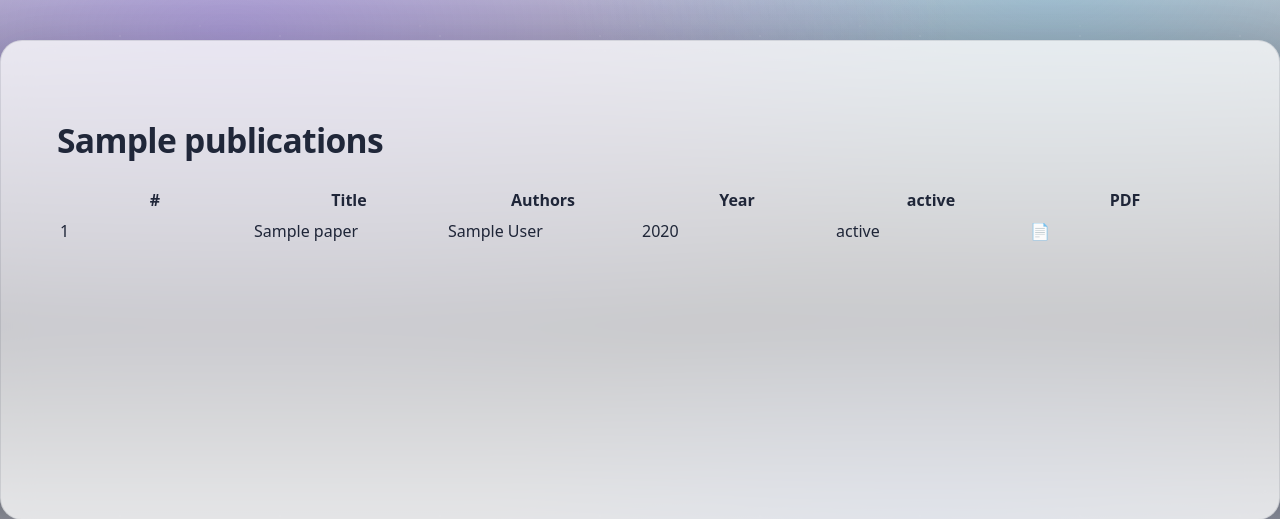
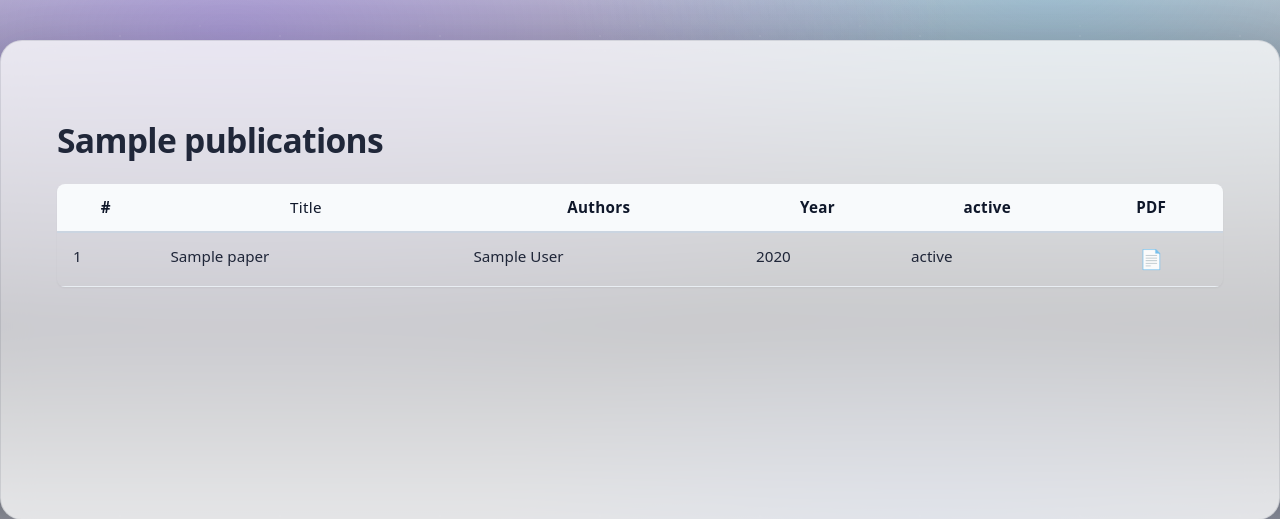
Before and after one commit to UmutMahmut/tianyu-website, a Flask app: template app/templates/publications.html in a window 1280 px wide. Shown: the part 114-633 px from the top of the page. Run offline with Flask 3, Linux system fonts and the light colour scheme; the template is opened without the code that fills it: most values are stand-ins (such as "Sample title", 1, 10 or a date in 2020); some libraries are stand-ins or nearby versions.

Commit message:
Sync website snapshot from /srv/tianyu-site 2026-06-15 13:13:29

```diff
--- a/app/templates/publications.html
+++ b/app/templates/publications.html
@@ -2,34 +2,117 @@
 {% block title %}{{ strings.publications }}{% endblock %}
 
 {% block head_extra %}
+  <!-- 使用与 DataTables JS 匹配的 CSS 版本 -->
   <link rel="stylesheet" href="https://cdn.datatables.net/1.13.6/css/jquery.dataTables.min.css">
   <style>
-    /* 让表格按固定布局分列，避免被某一列长文本拖垮 */
-    #pub-table {
-      table-layout: fixed;
-      width: 100%;
+    /* 表格容器：支持横向滚动，避免窄屏挤压 */
+    .table-wrapper {
+      overflow-x: auto;
+      margin-top: 0.5rem;
+      border-radius: 0.5rem;
+      /* 可选：加一个极浅的阴影增加层次感 */
+      box-shadow: 0 1px 2px 0 rgba(0, 0, 0, 0.05);
     }
 
-    /* 第 2 列（标题）允许换行，必要时单词中间断行 */
+    #pub-table {
+      width: 100%;
+      border-collapse: collapse;
+      font-size: 0.95rem;        /* 稍微加大字体，舒适阅读 */
+      font-family: system-ui, -apple-system, 'Segoe UI', Roboto, 'Helvetica Neue', sans-serif;
+    }
+
+    /* 统一单元格内边距 & 行高 */
+    #pub-table th,
+    #pub-table td {
+      padding: 12px 16px;        /* 上下12px，左右16px — 更宽松 */
+      vertical-align: top;
+      line-height: 1.5;          /* 增加行内间距，多行文字不再挤在一起 */
+      border-bottom: 1px solid #e9eef3;  /* 极浅灰分隔线，柔和 */
+    }
+
+    /* 表头样式：加背景，突出层次 */
+    #pub-table th {
+      background-color: #f8fafc;
+      font-weight: 600;
+      border-bottom: 2px solid #cbd5e1;
+      color: #0f172a;
+      letter-spacing: 0.3px;
+    }
+
+    /* 行悬停效果 — 提升可读性 */
+    #pub-table tbody tr:hover {
+      background-color: #fefce8;  /* 非常浅的暖色，不刺眼且区分行 */
+      transition: background-color 0.2s ease;
+    }
+
+    /* 标题列：允许自然换行，适当加一点字重 */
     #pub-table th:nth-child(2),
     #pub-table td:nth-child(2) {
-      white-space: normal !important;
+      white-space: normal;
       word-break: break-word;
+      font-weight: 500;
     }
 
-    /* 第 3 列（作者）也允许正常换行，避免被 nowrap 锁死 */
+    /* 作者列：允许换行，保持干净 */
     #pub-table th:nth-child(3),
     #pub-table td:nth-child(3) {
-      white-space: normal !important;
+      white-space: normal;
+      line-height: 1.5;
+    }
+
+    /* 年份 / 状态 / PDF 列保持内容紧凑（但 padding 已足够宽松）*/
+    #pub-table th:nth-child(4),
+    #pub-table td:nth-child(4),
+    #pub-table th:nth-child(5),
+    #pub-table td:nth-child(5),
+    #pub-table th:nth-child(6),
+    #pub-table td:nth-child(6) {
+      white-space: nowrap;
+    }
+
+    /* PDF 列居中，图标稍微放大并增加悬停反馈 */
+    #pub-table th:nth-child(6),
+    #pub-table td:nth-child(6) {
+      text-align: center;
+    }
+
+    #pub-table td:nth-child(6) a {
+      font-size: 1.2rem;
+      text-decoration: none;
+      transition: opacity 0.2s;
+    }
+    #pub-table td:nth-child(6) a:hover {
+      opacity: 0.7;
+    }
+
+    /* 针对 DataTables 搜索框样式微调，使其更融合 */
+    .dataTables_wrapper .dataTables_filter {
+      margin-bottom: 1rem;
+    }
+    .dataTables_wrapper .dataTables_filter input {
+      border: 1px solid #cbd5e1;
+      border-radius: 0.375rem;
+      padding: 0.4rem 0.8rem;
+      margin-left: 0.5rem;
+    }
+
+    /* 可选的响应式处理：如果屏幕宽度较小，稍微压缩单元格左右边距 */
+    @media (max-width: 640px) {
+      #pub-table th,
+      #pub-table td {
+        padding: 10px 12px;
+      }
     }
   </style>
 {% endblock %}
 
 {% block content %}
 <div class="container mx-auto px-4 py-6">
-  <h1 class="text-2xl font-semibold mb-6">{{ strings.publications }}</h1>
+  <h1 class="text-2xl font-semibold mb-5">{{ strings.publications }}</h1>
 
-  <table id="pub-table" class="display w-full text-sm">
+  <!-- 增加表格包装器，支持横向滚动 + 更舒适的视觉 -->
+  <div class="table-wrapper">
+    <table id="pub-table" class="display w-full">
       <thead>
         <tr>
           <th>#</th>
@@ -65,11 +148,13 @@
       </tbody>
     </table>
   </div>
+</div>
 {% endblock %}
 
 {% block scripts %}
   {{ super() }}
   <script src="https://code.jquery.com/jquery-3.7.1.min.js"></script>
+  <!-- 统一 DataTables 版本为 1.13.6（与 CSS 一致） -->
   <script src="https://cdn.datatables.net/1.13.6/js/jquery.dataTables.min.js"></script>
   <script>
     $(function() {
@@ -77,18 +162,19 @@
         paging: false,
         info: false,
         ordering: true,
-        order: [[3, 'desc']], // 默认按年份降序
+        autoWidth: true,
+        order: [[3, 'desc']],
         language: {
           search: '{{ "搜索" if get_lang() == "zh" else "Search" }}:',
           zeroRecords: '{{ "未找到匹配记录" if get_lang() == "zh" else "No matching records found" }}'
         },
         columnDefs: [
-          { width: "6%",  targets: 0 },
-          { width: "38%", targets: 1 },  // 标题
-          { width: "30%", targets: 2 },  // 作者
-          { width: "10%", targets: 3 },
-          { width: "10%", targets: 4 },
-          { width: "6%",  targets: 5, orderable: false }
+          { width: "50px",  targets: 0 },
+          { width: "auto",  targets: 1 },   // 标题自适应，不再固定死56%
+          { width: "28%",   targets: 2 },   // 作者
+          { width: "70px",  targets: 3 },   // 年份
+          { width: "85px",  targets: 4 },   // 状态
+          { width: "55px",  targets: 5, orderable: false } // PDF
         ]
       });
     });
```
Also changed, not shown: app/data/pub_meta.json (+8 -0 lines), app/routes.py (+0 -19 lines), 1 other file. Lines whose indentation alone changed are shown as unchanged.
